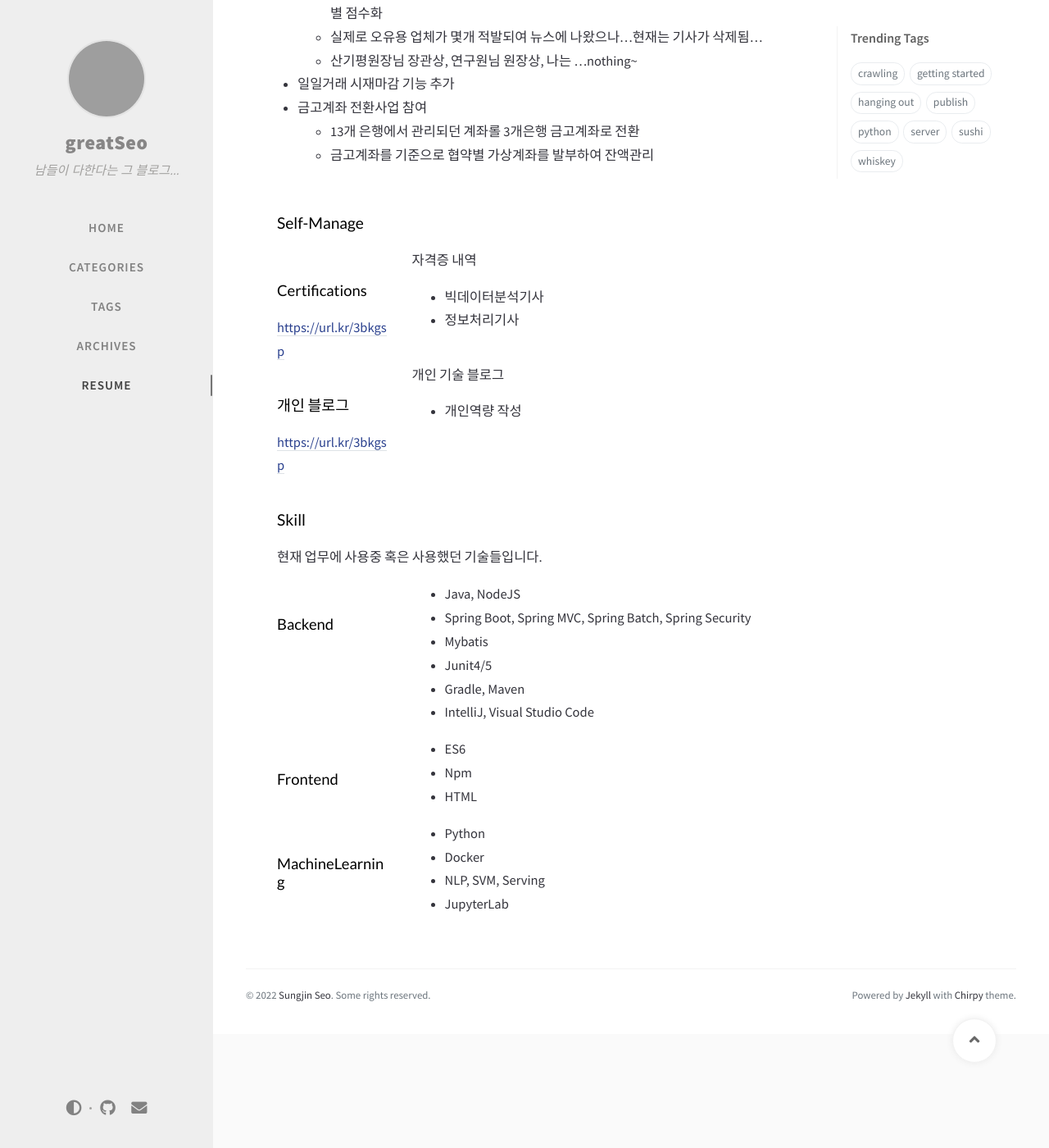
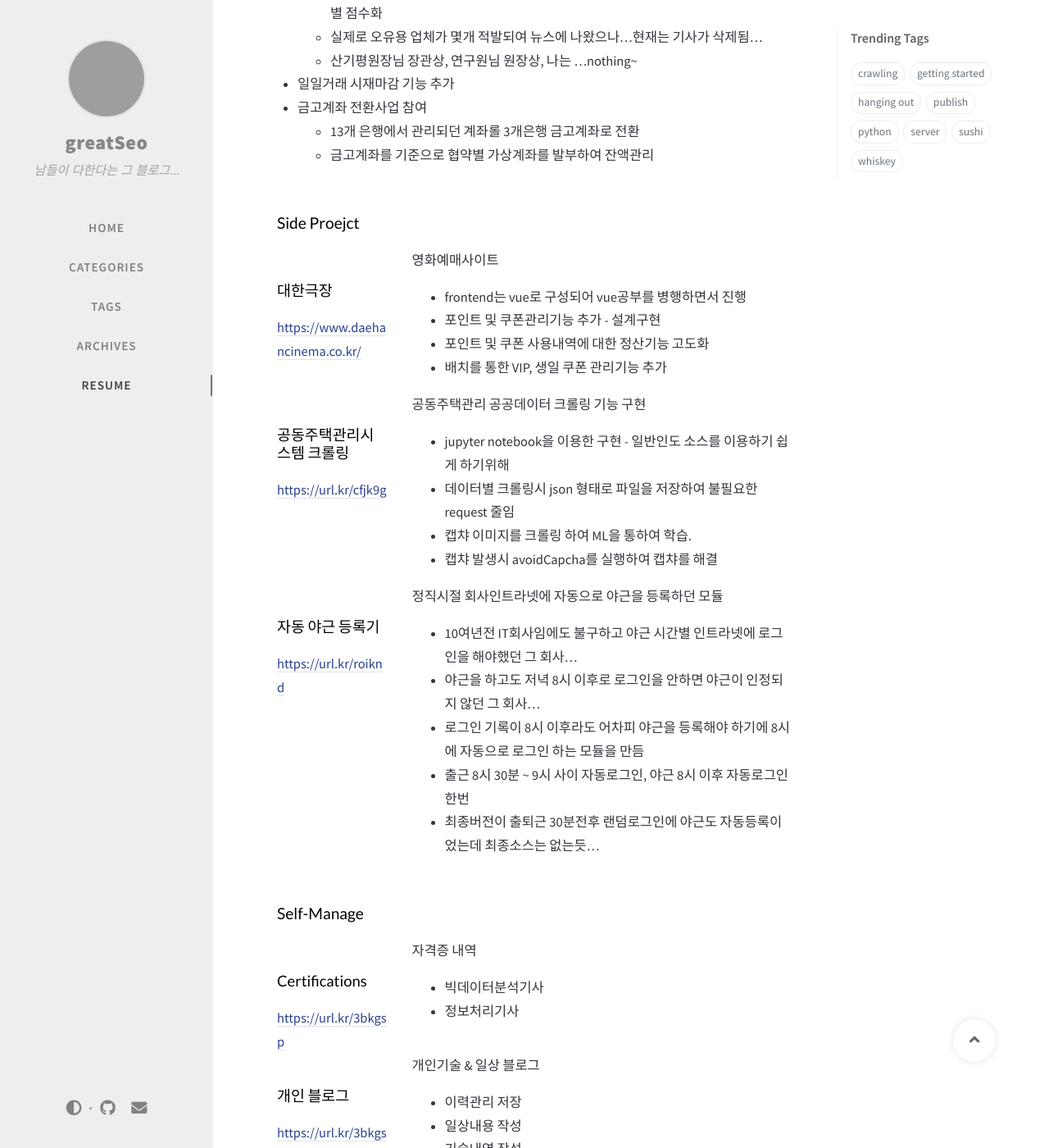
Before and after one commit to sungjinseo/sungjinseo.github.io, a Jekyll site: the page built from _tabs/resume.md, in a window 1280 px wide and 1400 px high, scrolled down 3162 px. Shown: the whole window at 82% size. Built offline with Jekyll 4.4.1, drawn with Linux system fonts in a browser that asks for light colours; nearby versions of some CDN libraries; comment, search, counter and statistics services are not loaded; grey boxes are pictures that could not be loaded.

Commit message:
사이드프로젝트 내용 추가

```diff
--- a/_data/resume/selfmanage.yml
+++ b/_data/resume/selfmanage.yml
@@ -11,6 +11,8 @@
   name: 개인 블로그
   link: https://url.kr/3bkgsp
   quote: >
-    개인 기술 블로그
+    개인기술 & 일상 블로그
   description: | # this will include new lines to allow paragraphs
-    * 개인역량 작성
+    * 이력관리 저장
+    * 일상내용 작성
+    * 기술내역 작성
--- /dev/null
+++ b/_data/resume/sideproject.yml
@@ -0,0 +1,33 @@
+- layout: left
+  name: 대한극장
+  link: https://www.daehancinema.co.kr/
+  quote: >
+    영화예매사이트
+  description: | # this will include new lines to allow paragraphs
+    * frontend는 vue로 구성되어 vue공부를 병행하면서 진행
+    * 포인트 및 쿠폰관리기능 추가 - 설계구현
+    * 포인트 및 쿠폰 사용내역에 대한 정산기능 고도화
+    * 배치를 통한 VIP, 생일 쿠폰 관리기능 추가
+
+- layout: left
+  name: 공동주택관리시스템 크롤링
+  link: https://url.kr/cfjk9g
+  quote: >
+    공동주택관리 공공데이터 크롤링 기능 구현
+  description: | # this will include new lines to allow paragraphs
+    * jupyter notebook을 이용한 구현 - 일반인도 소스를 이용하기 쉽게 하기위해
+    * 데이터별 크롤링시 json 형태로 파일을 저장하여 불필요한 request 줄임
+    * 캡챠 이미지를 크롤링 하여 ML을 통하여 학습.
+    * 캡챠 발생시 avoidCapcha를 실행하여 캡챠를 해결
+
+- layout: left
+  name: 자동 야근 등록기
+  link: https://url.kr/roiknd
+  quote: >
+    정직시절 회사인트라넷에 자동으로 야근을 등록하던 모듈
+  description: | # this will include new lines to allow paragraphs
+    * 10여년전 IT회사임에도 불구하고 야근 시간별 인트라넷에 로그인을 해야했던 그 회사...
+    * 야근을 하고도 저녁 8시 이후로 로그인을 안하면 야근이 인정되지 않던 그 회사...
+    * 로그인 기록이 8시 이후라도 어차피 야근을 등록해야 하기에 8시에 자동으로 로그인 하는 모듈을 만듬
+    * 출근 8시 30분 ~ 9시 사이 자동로그인, 야근 8시 이후 자동로그인 한번
+    * 최종버전이 출퇴근 30분전후 랜덤로그인에 야근도 자동등록이었는데 최종소스는 없는듯...
--- /dev/null
+++ b/_includes/sideproject.html
@@ -0,0 +1,6 @@
+<div class="container projects-container">
+  <h3>{{ site.projects_title | default: "Side Proejct" }}</h3>
+  {% for project in site.data.resume.sideproject %}
+    {% include {{ project.layout | default: 'left' | append: ".html" | prepend: "v1/" }} item=project %}
+  {% endfor %}
+</div>
--- a/_layouts/resume.html
+++ b/_layouts/resume.html
@@ -21,6 +21,10 @@ layout: page
     {%- include projects.html -%}
     {%- endif -%}
 
+    {%- if site.data.resume.sideproject.size > 0 -%}
+    {%- include sideproject.html -%}
+    {%- endif -%}
+
     {%- if site.data.resume.selfmanage.size > 0 -%}
     {%- include selfmanage.html -%}
     {%- endif -%}
```
Also changed, not shown: _posts/2022-10-27-takearest.md (+1 -1 lines).
